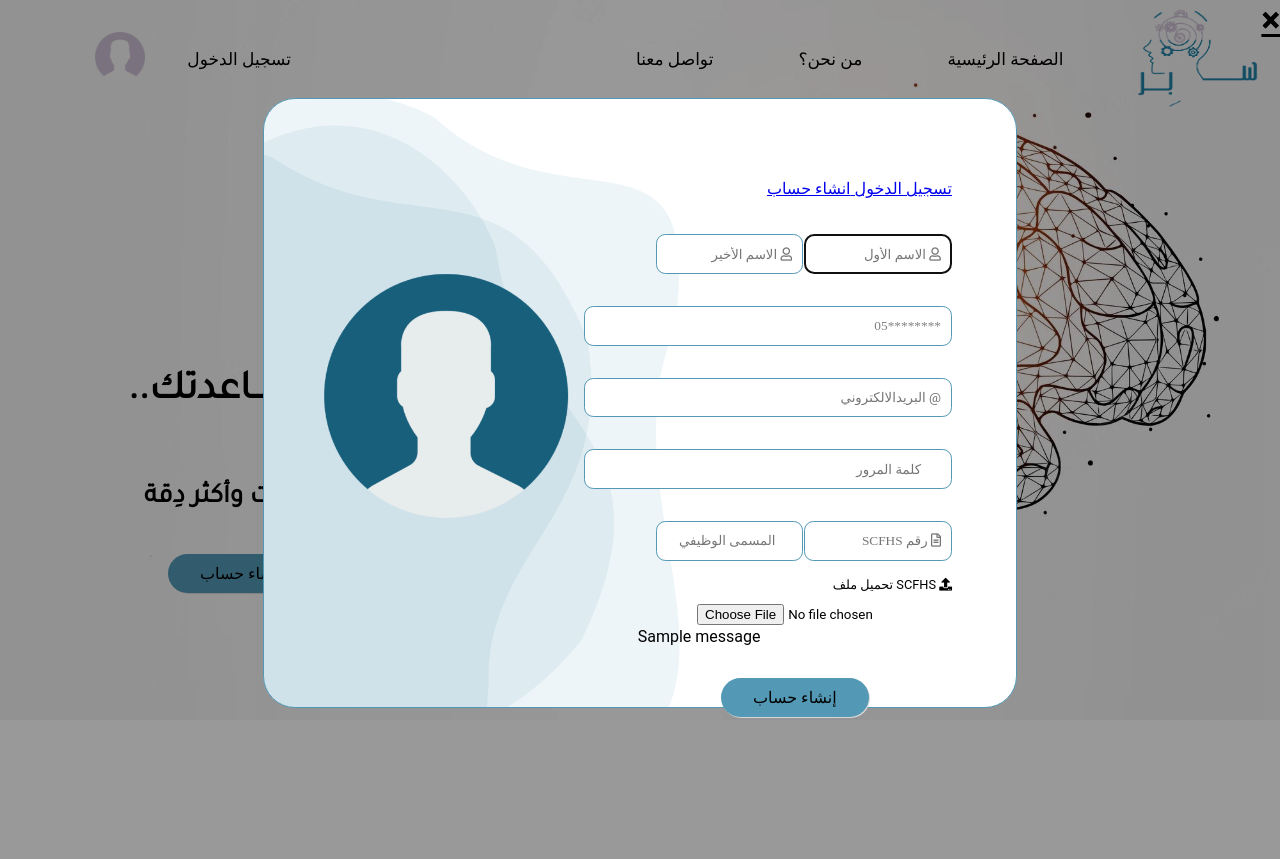
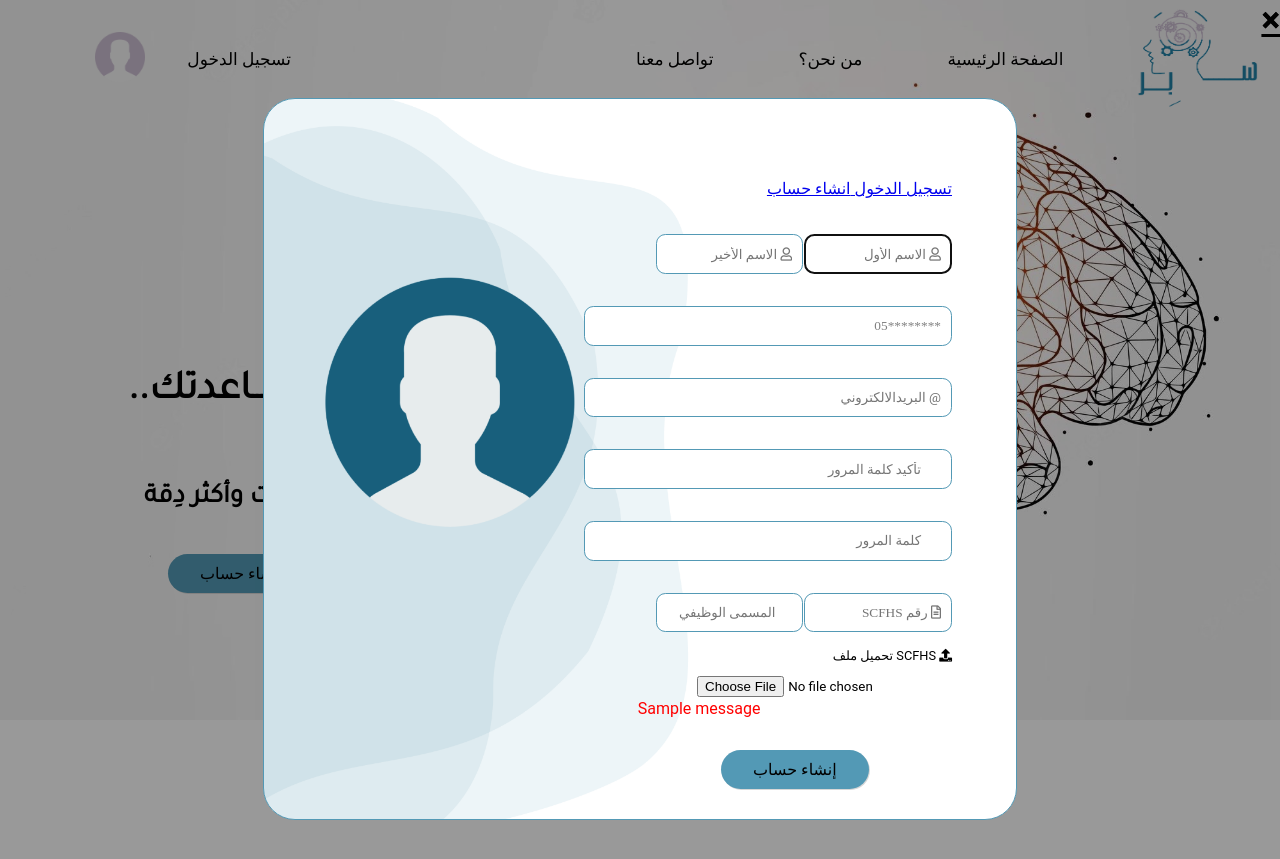
Before and after one commit to Team-0005/saber, a Django app: page /blog/ in a window 1280 px wide. Shown: the top 859 px of the page. Run offline with Django 4.2, Linux system fonts and the light colour scheme; tables that the repository leaves empty hold one stand-in row (values such as "Sample post"); one stand-in notice (Sample message) is shown; some libraries are stand-ins or nearby versions.

Commit message:
validate inputs

```diff
--- a/blog/static/blog/style.css
+++ b/blog/static/blog/style.css
@@ -301,7 +301,7 @@ a.col-1 a:link {
   border: 0.063em solid #5399B5;
   border-radius: 2em;
   width: 47em !important;
-  height: 38em;
+  height: 45em;
 
 }
 
@@ -590,3 +590,6 @@ section {
   font-size: 2em;
   color: #2180A5;
 }
+.massages{
+  color: red;
+}
--- a/blog/templates/blog/home.html
+++ b/blog/templates/blog/home.html
@@ -30,15 +30,17 @@
           <div class="row">
             <div class="col-2">
               <input type="email" id="email" name="email" placeholder="&#x40; البريدالالكتروني " min="3" size="10"
-                autofocus required>
+                autofocus required onblur="check_email('email','mailmessage');">
             </div>
+            <span class='massages' id="p_mailmessage"></span>
           </div>
 
           <div class="row">
             <div class="col-2">
               <input style="font-family: 'Font Awesome 5 Free'; " type="password" id="password" name="password"
-                placeholder=" &#xf023; كلمة المرور " min="8" required>
+                placeholder=" &#xf023; كلمة المرور " min="8" required onblur="check_symbol('password','passmessage');">
             </div>
+            <span class='massages'id="passmessage"></span>
           </div>
           <div class="row">
             <div class="col-1">
@@ -98,12 +100,13 @@
           <div class="row">
             <div class="col-2">
               <input style="font-family: 'Font Awesome 5 Free';" type="text" id="userfname" name="p_f_name"
-                placeholder="&#xf007; الاسم الأول " min="3" autofocus required>
+                placeholder="&#xf007; الاسم الأول " min="3" autofocus required onblur="check_symbol('userfname','namemessage')">
             </div>
             <div class="col-2">
               <input style="font-family: 'Font Awesome 5 Free';" type="text" id="userlname" name="p_l_name"
-                placeholder="&#xf007; الاسم الأخير " min="3" autofocus required>
+                placeholder="&#xf007; الاسم الأخير " min="3" autofocus required onblur="check_symbol('userlname','namemessage')">
             </div>
+            <span class="massages" id="namemessage"></span>
           </div>
 
           <div class="row">
@@ -116,25 +119,35 @@
 
           <div class="row">
             <div class="col-2">
-              <input type="email" id="email" name="p_email" placeholder="&#x40; البريدالالكتروني " min="3" size="10"
-                autofocus required>
+              <input type="email" id="p_email" name="p_email" placeholder="&#x40; البريدالالكتروني " min="3" size="10"
+                autofocus required onblur="check_email('p_email','p_mailmessage');">
+            </div>
+            <span class='massages'id="p_mailmessage"></span>
+          </div>
+
+          <div class="row">
+            <div class="col-2">
+              <input style="font-family: 'Font Awesome 5 Free'; " type="password" id="p_password" name="p_password"
+                placeholder=" &#xf023; تأكيد كلمة المرور" min="8" require onblur="check_pass('p_password','confirm_password','p_passmessage');check_symbol('p_password','passmessage');">
             </div>
           </div>
 
           <div class="row">
             <div class="col-2">
-              <input style="font-family: 'Font Awesome 5 Free'; " type="password" id="password" name="p_password"
-                placeholder=" &#xf023; كلمة المرور " min="8" required>
+              <input style="font-family: 'Font Awesome 5 Free'; " type="password" id="confirm_password" name="confirm_password"
+                placeholder=" &#xf023; كلمة المرور " min="8" required onkeyup="check_pass('p_password','confirm_password','p_passmessage');check_symbol('confirm_password','p_passmessage');">
             </div>
+            <span class="massages" id="p_passmessage"></span>
           </div>
 
           <div class="row">
             <div class="col-2">
               <input style="font-family: 'Font Awesome 5 Free'; " type="text" id="scfhs_no" name="scfhs_no"
-                placeholder="&#xf15c; رقم SCFHS " min="3" size="10" autofocus required>
+                placeholder="&#xf15c; رقم SCFHS " min="3" size="10" autofocus required onblur="check_symbol('scfhs_no','scfhsmessage')">
               <input style="font-family: 'Font Awesome 5 Free'; " type="text" id="userlname" name="current_job_title"
-                placeholder="&#xf0b1; المسمى الوظيفي  " min="3" size="10" autofocus required>
+                placeholder="&#xf0b1; المسمى الوظيفي  " min="3" size="10" autofocus required onblur="check_symbol('scfhs_no','scfhsmessage')">
             </div>
+            <span class="massages" id="scfhsmessage"></span>
           </div>
 
           <div class="row">
@@ -151,7 +164,7 @@
           </script>
           <div class="alert alert-success">
             <a class="close" href="#" data-dismiss="alert">×</a>
-            {{ message }}
+            <span class="massages">{{ message }}</span>
 
           </div>
 
@@ -194,9 +207,10 @@
           </div>
           <div class="row">
             <div class="col-2">
-              <input type="email" id="P_email" name="fp_email" placeholder="&#x40; البريدالالكتروني " min="3" size="25"
-                autofocus required>
+              <input type="email" id="fp_email" name="fp_email" placeholder="&#x40; البريدالالكتروني " min="3" size="25"
+                autofocus required onblur="check_email('fp_email','fp_mailmessage');">
             </div>
+            <span class='massages'id="fp_mailmessage"></span>
           </div>
 
 
@@ -246,7 +260,7 @@
           <div class="row">
             <div class="col-2">
               <input style="font-family: 'Font Awesome 5 Free'; " type="text" id="FG_pass_R" name="FG_pass_R"
-                placeholder=" &#xf13e; رمز التحقق  " min="8" size="70" required>
+                placeholder=" &#xf13e; رمز التحقق  " min="8" size="6" required pattern="[0-9]*">
             </div>
           </div>
 
@@ -299,8 +313,16 @@
           <div class="row">
             <div class="col-2">
               <input style="font-family: 'Font Awesome 5 Free'; " type="password" id="new_pass" name="new_pass"
-                placeholder="&#xf023; كلمة المرور  " min="3" size="10" autofocus required>
+                placeholder="&#xf023; كلمة المرور  " min="3" size="10" autofocus required onblur="check_pass('new_pass','confirmnew_password','new_passmessage');check_symbol('new_pass','new_passmessage')">
             </div>
+          </div>
+
+          div class="row">
+            <div class="col-2">
+              <input style="font-family: 'Font Awesome 5 Free'; " type="password" id="confirmnew_password" name="confirmnew_password"
+                placeholder=" &#xf023; كلمة المرور " min="8" required onblur="check_pass('new_pass','confirmnew_password','new_passmessage');check_symbol('confirmnew_password','new_passmessage');">
+            </div>
+            <span class="massages" id="new_passmessage"></span>
           </div>
 
           <div class="row">
```
Also changed, not shown: blog/static/blog/index.js (+57 -11 lines).
